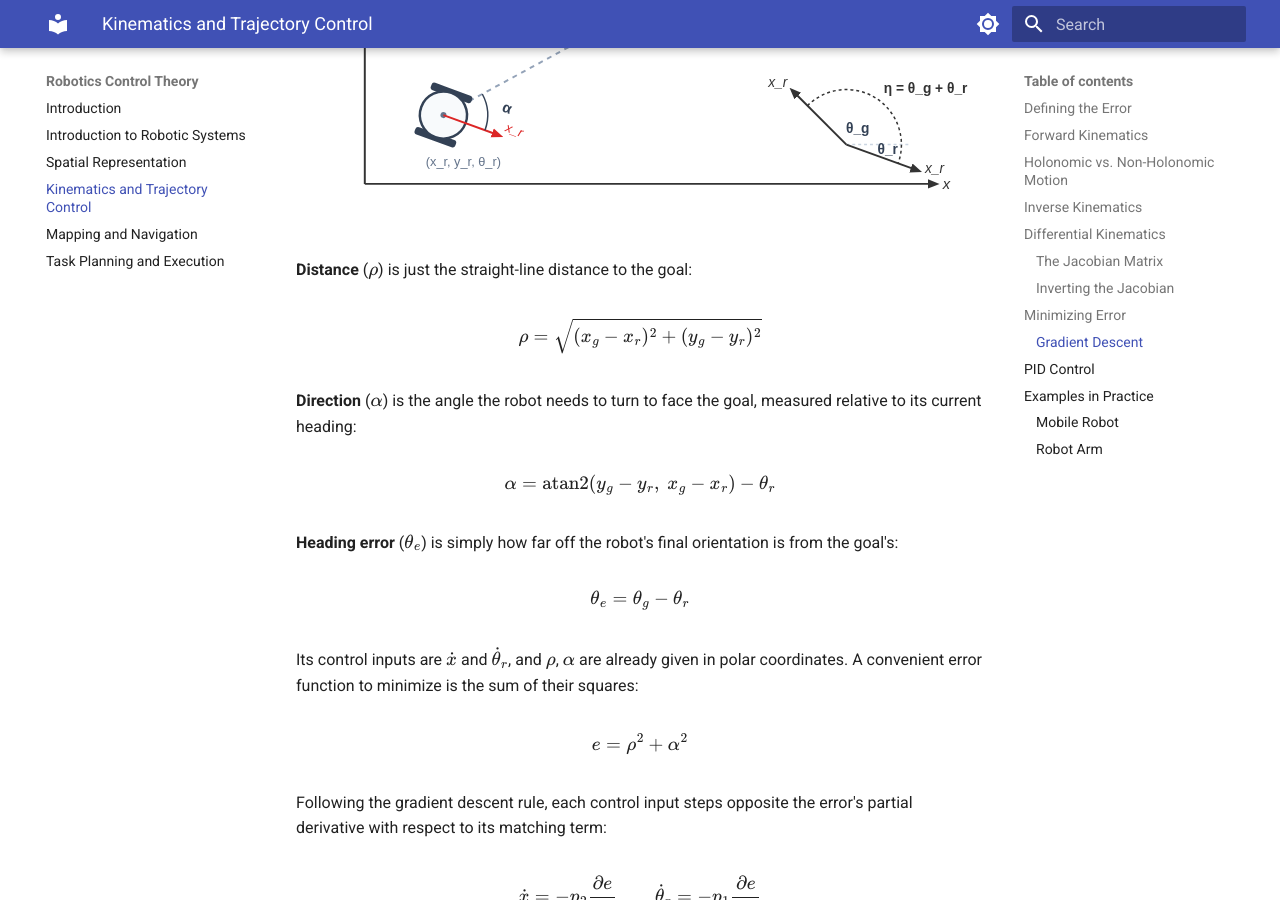
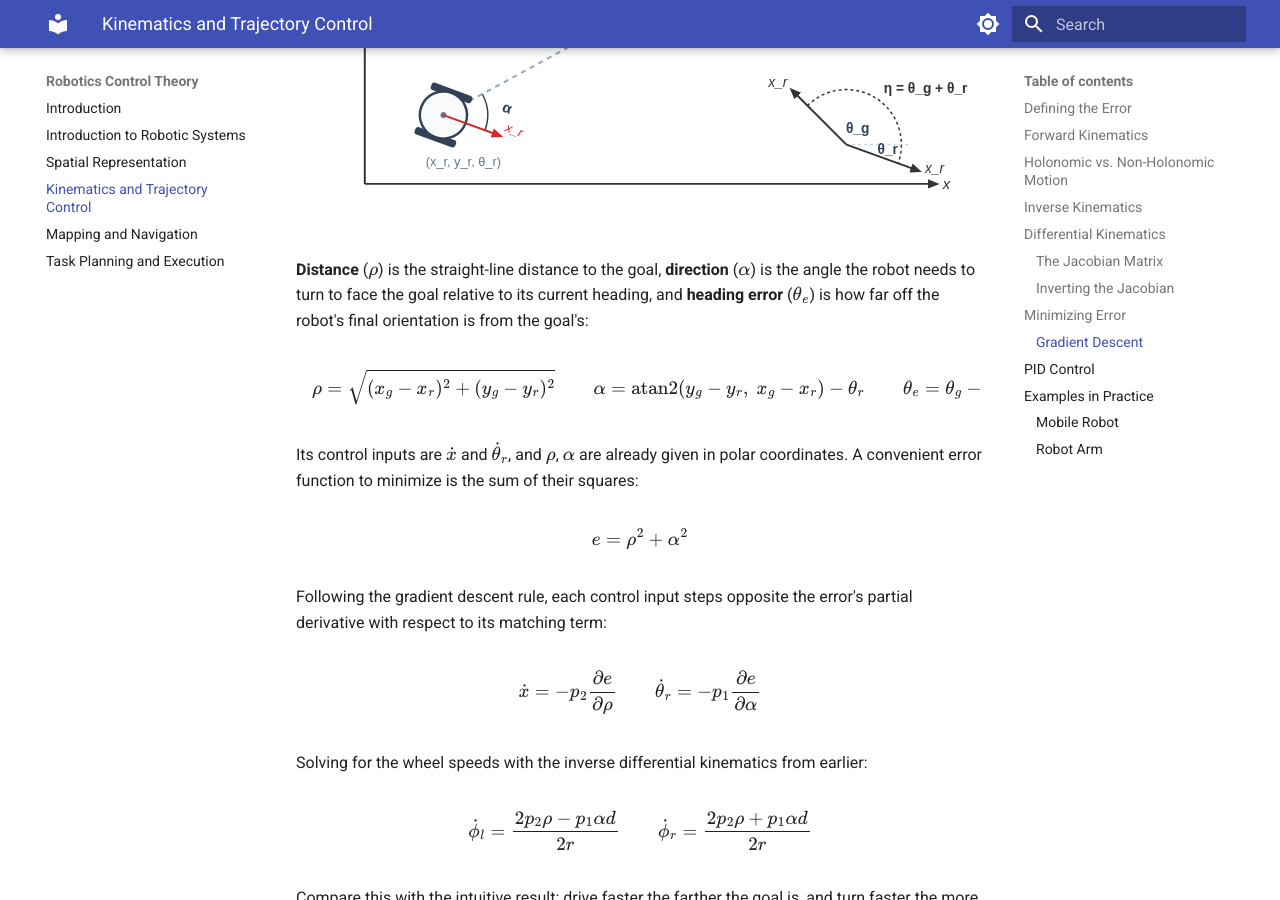
Before and after one commit to Kooroshoo/intro-to-robotics, an MkDocs documentation site: the page built from docs/03-kinematics-and-trajectory-control.md, in a window 1280 px wide and 900 px high, scrolled down 9415 px. Built offline with MkDocs 1.6.1 and Material for MkDocs 9.7.7, drawn with Linux system fonts in a browser that asks for light colours.

Commit message:
Update 03-kinematics-and-trajectory-control.md

```diff
--- a/docs/03-kinematics-and-trajectory-control.md
+++ b/docs/03-kinematics-and-trajectory-control.md
@@ -237,22 +237,10 @@ For the mobile robot, that error breaks down into three components: a distance t
 ![The three components of a robot's pose error: distance, direction, and heading](assets/images/goal_error.svg)
 </p>
 
-**Distance** ($\rho$) is just the straight-line distance to the goal:
+**Distance** ($\rho$) is the straight-line distance to the goal, **direction** ($\alpha$) is the angle the robot needs to turn to face the goal relative to its current heading, and **heading error** ($\theta_e$) is how far off the robot's final orientation is from the goal's:
 
 $$
-\rho = \sqrt{(x_g - x_r)^2 + (y_g - y_r)^2}
-$$
-
-**Direction** ($\alpha$) is the angle the robot needs to turn to face the goal, measured relative to its current heading:
-
-$$
-\alpha = \text{atan2}(y_g - y_r,\ x_g - x_r) - \theta_r
-$$
-
-**Heading error** ($\theta_e$) is simply how far off the robot's final orientation is from the goal's:
-
-$$
-\theta_e = \theta_g - \theta_r
+\rho = \sqrt{(x_g - x_r)^2 + (y_g - y_r)^2} \qquad \alpha = \text{atan2}(y_g - y_r,\ x_g - x_r) - \theta_r \qquad \theta_e = \theta_g - \theta_r
 $$
 
 Its control inputs are $\dot x$ and $\dot\theta_r$, and $\rho$, $\alpha$ are already given in polar coordinates. A convenient error function to minimize is the sum of their squares:
```
